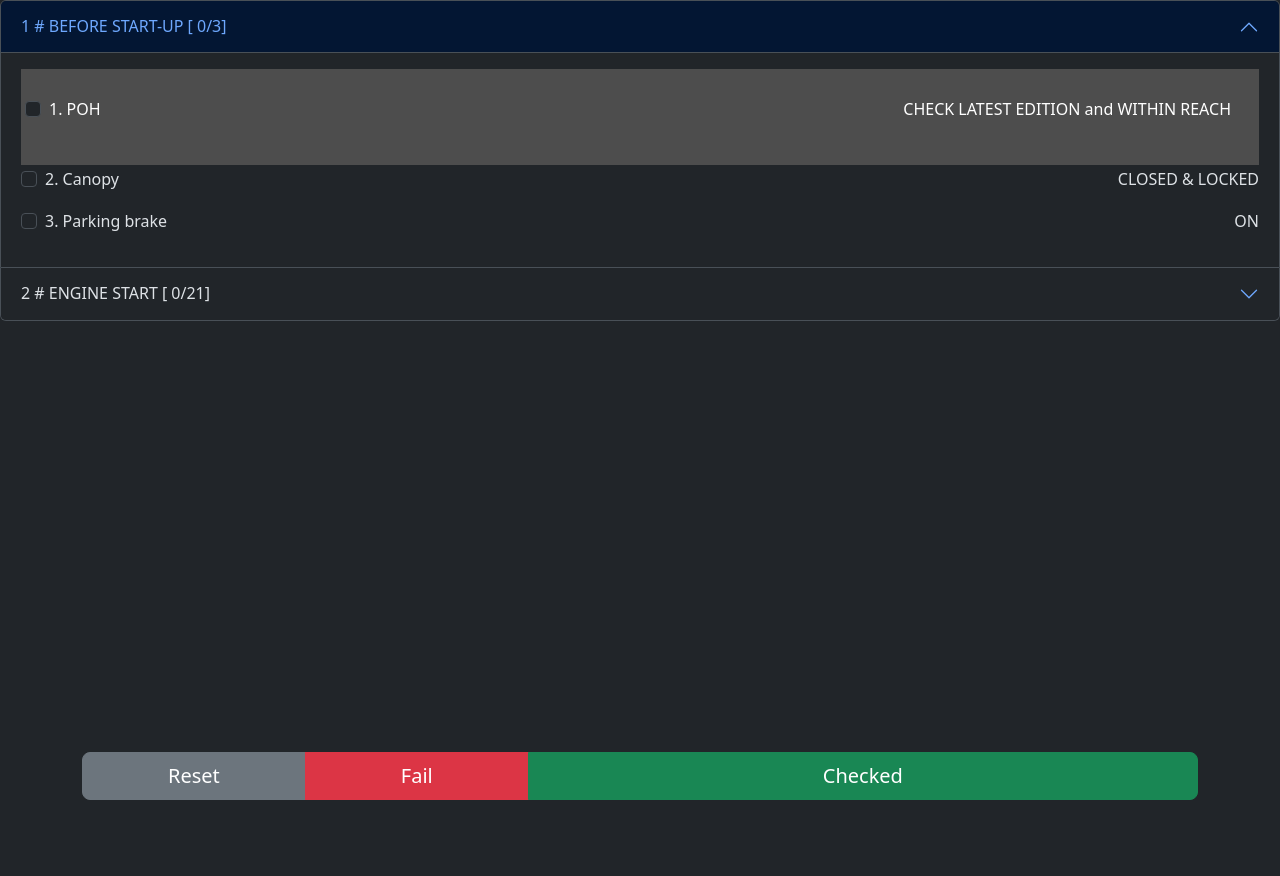
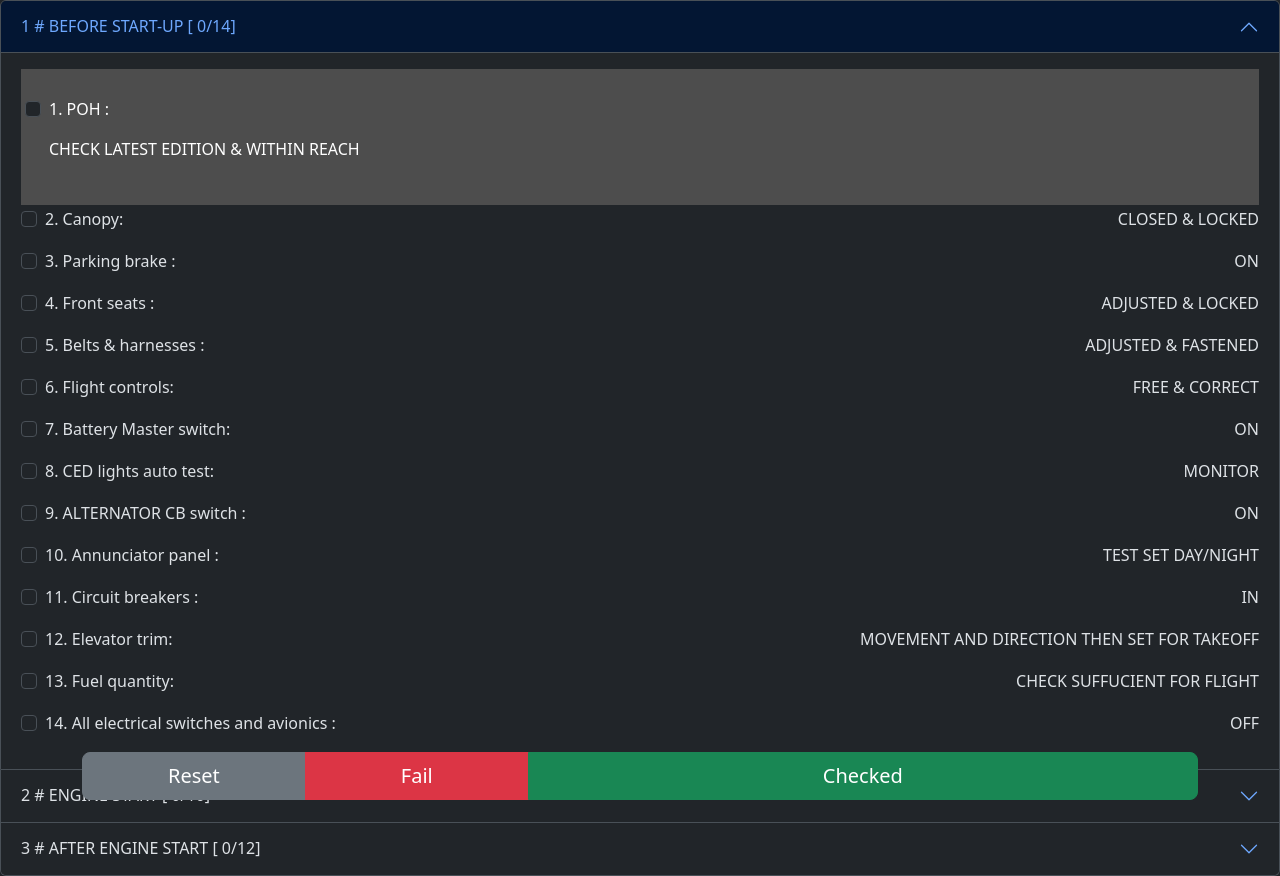
Before and after one commit to ewouds/ewsCheckList, a Vue app: page / in a window 1280 px wide. Before the commit the page ends 800 px from the top, so only its background shows below. Built offline with nearby package versions, Linux system fonts and the light colour scheme.

Commit message:
Update layout check

```diff
--- a/index.html
+++ b/index.html
@@ -6,7 +6,7 @@
   <meta http-equiv="X-UA-Compatible" content="IE=edge">
   <meta name="viewport" content="width=device-width,initial-scale=1.0">
   <link rel="icon" href="logo.png">
-  <title>EWS CheckList v0.1</title>
+  <title>EWS CheckList v0.2</title>
 </head>
 
 <body>
--- a/src/App.vue
+++ b/src/App.vue
@@ -1,4 +1,6 @@
 <template>
+
+
   <CheckListAccordion ref="checkListAccordion" :lists=checklists />
   <ActionButtons />
 </template>
@@ -7,8 +9,9 @@
 
 import CheckListAccordion from './components/CheckListAccordion.vue'
 import ActionButtons from './components/ActionButtons.vue'
-
-const checklists = [
+import jsonPHDYX from './checklists/phdyx.json'
+const checklists = jsonPHDYX
+const checklistsTest = [
   {
     id: 1,
     name: "BEFORE START-UP",
--- /dev/null
+++ b/src/checklists/phdyx.json
@@ -0,0 +1,98 @@
+[
+  {
+    "id": 1,
+    "name": "BEFORE START-UP",
+    "checks": [
+      {
+        "id": 1,
+        "check": "POH ",
+        "desired": "CHECK LATEST EDITION & WITHIN REACH"
+      },
+      { "id": 2, "check": "Canopy", "desired": "CLOSED & LOCKED" },
+      { "id": 3, "check": "Parking brake ", "desired": "ON" },
+      { "id": 4, "check": "Front seats ", "desired": " ADJUSTED & LOCKED" },
+      {
+        "id": 5,
+        "check": "Belts & harnesses ",
+        "desired": "ADJUSTED & FASTENED"
+      },
+      { "id": 6, "check": "Flight controls", "desired": "FREE & CORRECT" },
+      { "id": 7, "check": "Battery Master switch", "desired": "ON" },
+      { "id": 8, "check": "CED lights auto test", "desired": " MONITOR" },
+      { "id": 9, "check": "ALTERNATOR CB switch ", "desired": "ON" },
+      {
+        "id": 10,
+        "check": "Annunciator panel ",
+        "desired": "TEST SET DAY/NIGHT"
+      },
+      { "id": 11, "check": "Circuit breakers ", "desired": "IN" },
+      {
+        "id": 12,
+        "check": "Elevator trim",
+        "desired": "MOVEMENT AND DIRECTION THEN SET FOR TAKEOFF"
+      },
+      {
+        "id": 13,
+        "check": "Fuel quantity",
+        "desired": "CHECK SUFFUCIENT FOR FLIGHT"
+      },
+      {
+        "id": 14,
+        "check": "All electrical switches and avionics ",
+        "desired": "OFF"
+      }
+    ]
+  },
+  {
+    "id": 2,
+    "name": "ENGINE START",
+    "checks": [
+      { "id": 1, "check": "Strobe light ", "desired": "ON" },
+      { "id": 2, "check": "Fuel level and temperature", "desired": "CHECK" },
+      { "id": 3, "check": "Fuel selector ", "desired": "ON" },
+      { "id": 4, "check": "Alternate induction air", "desired": "CLOSED" },
+      { "id": 5, "check": "Electrical fuel pump", "desired": "ON" },
+      { "id": 6, "check": "Power lever ", "desired": " IDLE" },
+      { "id": 7, "check": "Propeller area", "desired": " CLEAR" },
+      { "id": 8, "check": "Engine Master switch ", "desired": "ON" },
+      { "id": 9, "check": "FADEC-lights ", "desired": "CHECK OFF" },
+      { "id": 10, "check": "Glow control light", "desired": "WAIT UNTIL OFF" },
+      { "id": 11, "check": "Starter ", "desired": "ENGAGE" },
+      { "id": 12, "check": "Check ", "desired": "OIL PRESSURE / IDLE RPM 890" },
+      {
+        "id": 13,
+        "check": "“CED” warning light ",
+        "desired": "ACKNOWLEDGE and CANCEL"
+      },
+      { "id": 14, "check": "ALT light", "desired": "CHECK OFF" },
+      { "id": 15, "check": "Voltage", "desired": "CHECK 14 Volt" },
+      { "id": 16, "check": "FADEC lights", "desired": "CHECK OFF" }
+    ]
+  },
+  {
+    "id": 3,
+    "name": "AFTER ENGINE START",
+    "checks": [
+      { "id": 1, "check": "Electrical Fuel pump", "desired": "OFF" },
+      { "id": 2, "check": "FADEC BACKUP BATTERY CHECK", "desired": "" },
+      {
+        "id": 3,
+        "check": "Alternator ",
+        "desired": "OFF engine must operate normally"
+      },
+      {
+        "id": 4,
+        "check": "Battery OFF for minimum 10 seconds engine must operate normally and NO red FADEC lights illuminated",
+        "desired": ""
+      },
+      { "id": 5, "check": "Battery Master switch", "desired": "ON" },
+      { "id": 6, "check": "ALTERNATOR CB switch ", "desired": "ON" },
+      { "id": 7, "check": "Alternator light ", "desired": "CHECK OFF" },
+      { "id": 8, "check": "Voltmeter", "desired": "CHECK IN GREEN ZONE" },
+      { "id": 9, "check": "Avionics Master switch", "desired": "ON" },
+      { "id": 10, "check": "COM/NAV ", "desired": "ON and SET" },
+      { "id": 11, "check": "Altimeter", "desired": " SET" },
+      { "id": 12, "check": "Standby Attitude Module ", "desired": "CHECK" }
+    ]
+  }
+]
--- a/src/components/Check.vue
+++ b/src/components/Check.vue
@@ -4,9 +4,9 @@
             :class="{ active: check.active, disableclick: (!check.active && !check.checkable), failed: check.failed }">
             <div><input type="checkbox" v-model="check.checked" :value="check.uniqueID" class="form-check-input"
                     value="">
-                <p>{{ check.id }}. {{ check.check }}</p>
+                <p class="checkTxt">{{ check.id }}. {{ check.check }}:</p>
             </div>
-            <p>{{ check.desired }}</p>
+            <p class="desired">{{ check.desired }}</p>
         </div>
     </div>
 </template>
@@ -77,6 +77,7 @@ function checkItem(uniqueID, state) {
     text-shadow: #4d4d4d;
     padding: 28px;
     pointer-events: auto;
+    flex-direction: column;
 }
 
 .disableclick {
@@ -86,4 +87,10 @@ function checkItem(uniqueID, state) {
 .failed {
     color: #ff0000;
 }
+
+.checkTXT {
+    margin: 0;
+}
+
+.desired {}
 </style>
```
Also changed, not shown: src/checklists/test.json (added, +98 -0 lines), manifest.json (added), public/logo.png (added).
